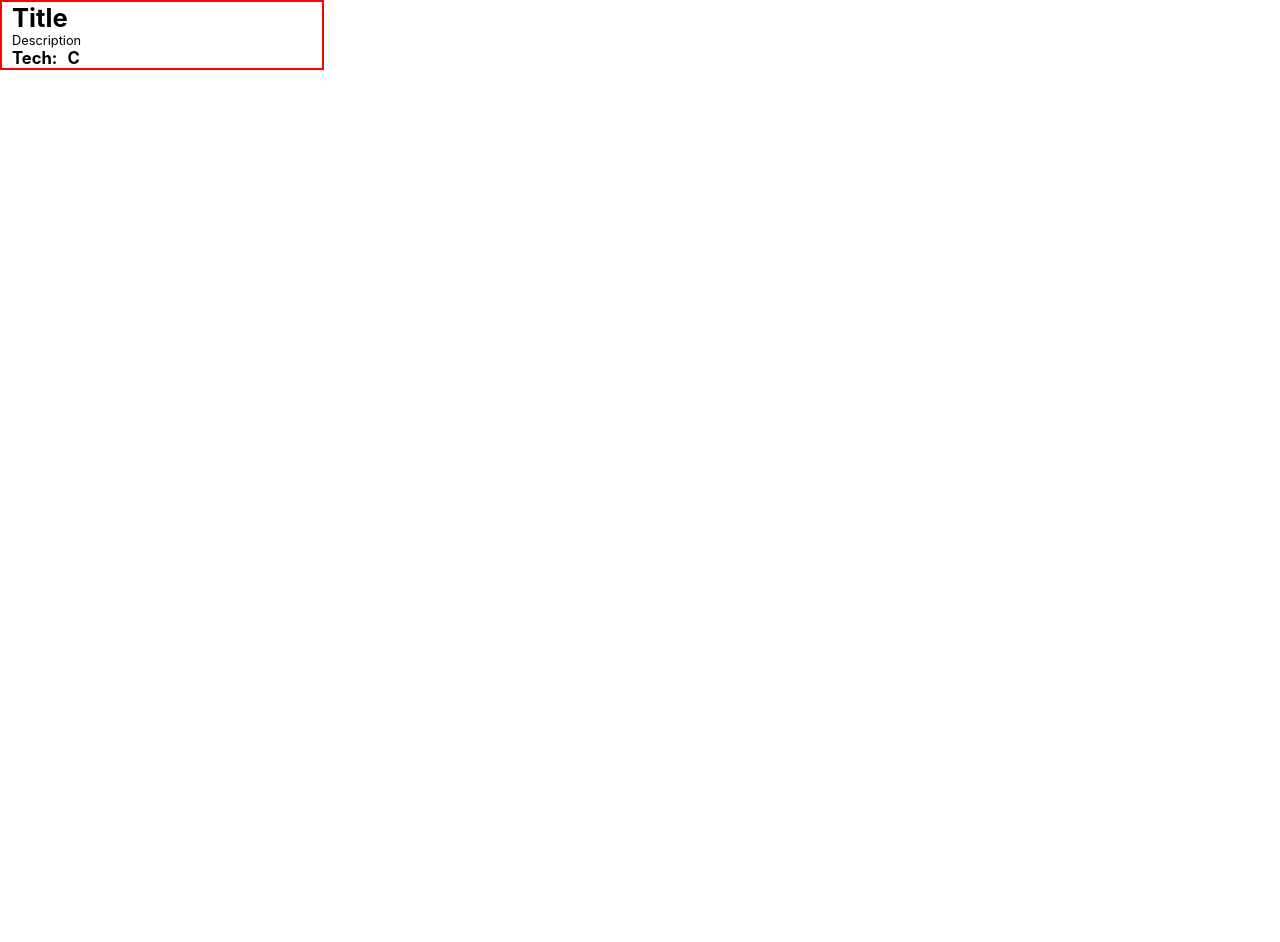
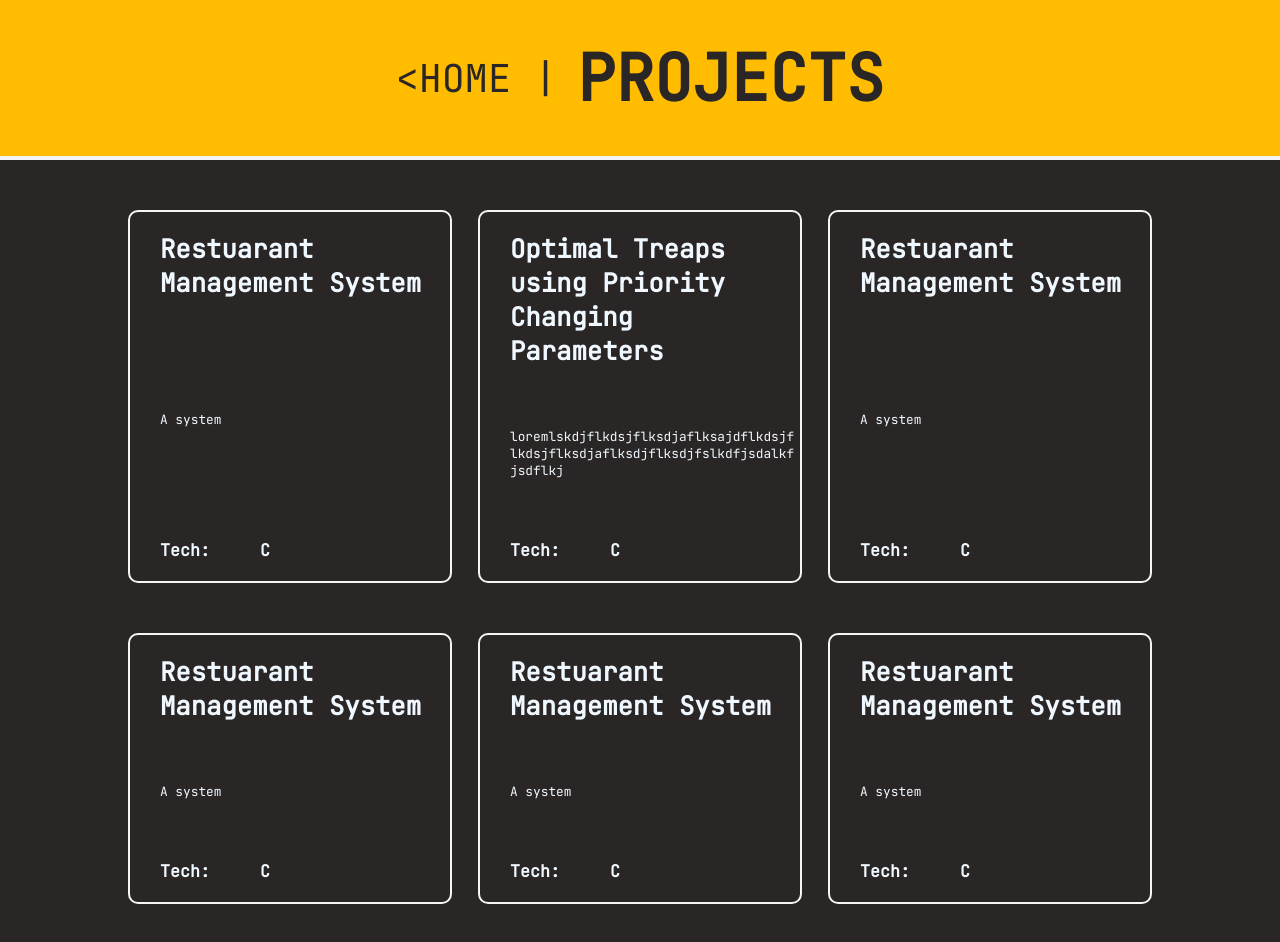
Before and after one commit to Umesh2202/Portfolio, a React (Create React App) app: page /projects in a window 1280 px wide. Shown: the top 942 px of the page. Before the commit the page ends 800 px from the top, so only its background shows below. Built offline with nearby package versions, Linux system fonts and the light colour scheme.

Commit message:
made projects page

```diff
--- a/package.json
+++ b/package.json
@@ -6,6 +6,9 @@
     "@testing-library/jest-dom": "^5.16.5",
     "@testing-library/react": "^13.4.0",
     "@testing-library/user-event": "^13.5.0",
+    "i": "^0.3.7",
+    "npm": "^9.1.1",
+    "or": "^0.2.0",
     "react": "^18.2.0",
     "react-dom": "^18.2.0",
     "react-router-dom": "^6.4.3",
--- a/src/App.js
+++ b/src/App.js
@@ -1,17 +1,17 @@
-// import logo from "./logo.svg";
 import "./App.css";
-// import Navbar from "./components/Navbar";
 import { BrowserRouter as Router, Routes, Route } from "react-router-dom";
 import Main from "./views/main";
 import Project from "./views/projects";
 
 function App() {
   return (
-    <div className="App">
-      <Routes>
-        <Route exact path="/" element={<Main />}></Route>
-        <Route path="/projects" element={<Project />}></Route>
-      </Routes>
+    <div>
+      <Router>
+        <Routes>
+          <Route exact path="/" element={<Main />} />
+          <Route exact path="/projects" element={<Project />} />
+        </Routes>
+      </Router>
     </div>
   );
 }
--- /dev/null
+++ b/src/components/header.css
@@ -0,0 +1,34 @@
+@import url("https://fonts.googleapis.com/css2?family=JetBrains+Mono:wght@400&display=swap");
+
+*{
+    margin: 0;
+    padding: 0;
+    font-family: "JetBrains Mono", monospace;
+}
+
+.header{
+    color:rgb(42, 38, 38);
+    height: clamp(3rem, 20vw, 10rem);
+    display:flex;
+    justify-content: center;
+}
+
+.header_inner{
+    width:100%;
+    border-bottom:4px solid whitesmoke;
+    display:flex;
+    justify-content: center;
+    align-items: center;
+}
+
+.header_title{
+    font-size: clamp(3rem, 5vw, 5rem);
+    margin-left:20px;
+    font-weight: bold;
+}
+
+.header_home{
+    font-size:clamp(2rem, 3vw, 3rem);
+    text-decoration: none;
+    color:rgb(42, 38, 38);
+}
--- /dev/null
+++ b/src/components/header.js
@@ -0,0 +1,18 @@
+import React from "react";
+import "./header.css";
+import { Link } from "react-router-dom";
+
+export default function header(props) {
+  return (
+    <div className="header" style={{ backgroundColor: "#ffbc00" }}>
+      <div className="header_inner">
+        <span>
+          <Link to="/" className="header_text header_home">
+            &#60;HOME |
+          </Link>
+        </span>
+        <span className="header_text header_title">{props.title}</span>
+      </div>
+    </div>
+  );
+}
--- a/src/components/navigation.css
+++ b/src/components/navigation.css
@@ -18,6 +18,8 @@
   display: flex;
   justify-content: center;
   align-items: center;
+  color:rgb(39, 37, 37);
+  text-decoration: none;
 }
 
 .middle {
--- a/src/components/navigation.js
+++ b/src/components/navigation.js
@@ -1,22 +1,35 @@
 import React from "react";
 import "./navigation.css";
-import { BrowserRouter as Link } from "react-router-dom";
+import { Link } from "react-router-dom";
 
 export default function navigation() {
   return (
     <div className="nav">
       <div className="side">
         <div className="less-than sign">&#60;</div>
-        <div className="title left">EDUCATION</div>
+        <div>
+          <Link to="/projects" className="title left">
+            EDUCATION
+          </Link>
+        </div>
       </div>
+
       <div className="middle">
-        {/* <Link to="/" className=""> */}
-        <div className="title top middle_o">PROJECTS</div>
-        {/* </Link> */}
-        <div className="title bottom middle_o">SKILLS</div>
+        <Link to="/projects" className="title top middle_o">
+          <div>PROJECTS</div>
+        </Link>
+
+        <Link to="/projects" className="title bottom middle_o">
+          <div>SKILLS</div>
+        </Link>
       </div>
+
       <div className="side">
-        <div className="title right">ABOUT</div>
+        <div>
+          <Link to="/projects" className="title right">
+            ABOUT
+          </Link>
+        </div>
         <div className=" greater-than sign">&#62;</div>
       </div>
     </div>
--- a/src/components/project.css
+++ b/src/components/project.css
@@ -1,14 +1,25 @@
 .container{
-    border:2px solid red;
+    border:2px solid whitesmoke;
     width:25vw;
+    height:auto;
     display:flex;
     align-items: flex-start;
+    justify-content: space-between;
     flex-direction: column;
+    color:aliceblue;
+    gap:20px;
+    border-radius: 10px;
+    margin-top:20px
 }
 
 .inner{
     margin-left:10px;
+    padding:20px;
+}
 
+.inner-desc{
+    width:90%;
+    word-wrap: break-word;
 }
 
 .tech{
@@ -27,3 +38,9 @@ h3{
 p{
     font-size:1vw;
 }
+
+@media only screen and (max-width: 1090px) {
+    .container{
+        width:80vw;
+    }
+}
--- a/src/components/project.js
+++ b/src/components/project.js
@@ -1,14 +1,21 @@
 import React from "react";
 import "./project.css";
 
-export default function project() {
+export default function project(props) {
+  let techs = "";
+  for (let i = 0; i < props.tech.length; i++) {
+    techs += props.tech[i];
+    techs += ", ";
+  }
+  techs = techs.slice(0, techs.length - 2);
+
   return (
-    <div class="container">
-      <h2 class="inner">Title</h2>
-      <p class="inner">Description</p>
-      <div class="tech">
-        <h3 class="inner">Tech: </h3>
-        <h3 class="inner">C</h3>
+    <div className="container">
+      <h2 className="inner">{props.title}</h2>
+      <p className="inner inner-desc">{props.desc}</p>
+      <div className="tech">
+        <h3 className="inner">Tech: </h3>
+        <h3 className="inner">{techs}</h3>
       </div>
     </div>
   );
--- a/src/index.js
+++ b/src/index.js
@@ -3,18 +3,11 @@ import ReactDOM from "react-dom/client";
 import "./index.css";
 import App from "./App";
 import reportWebVitals from "./reportWebVitals";
-import { BrowserRouter as Router, Routes, Route } from "react-router-dom";
-import Main from "./views/main";
-import Project from "./views/projects";
 
 const root = ReactDOM.createRoot(document.getElementById("root"));
 root.render(
   <React.StrictMode>
-    <Router>
-      <Routes>
-        <Route path="*" element={<App />}></Route>
-      </Routes>
-    </Router>
+    <App />
   </React.StrictMode>
 );
 
--- a/src/views/main.js
+++ b/src/views/main.js
@@ -9,11 +9,6 @@ export default function main() {
     <div className="all">
       <Home />
       <Acc />
-      {/* <span className="next">
-      <button className="btn" onClick={this.handleClick}>
-        \/
-      </button>
-    </span> */}
       <Nav />
     </div>
   );
--- /dev/null
+++ b/src/views/projects.css
@@ -0,0 +1,29 @@
+.projects{
+    background-color:rgb(42, 38, 38);
+    /* max-height:100vh; */
+}
+
+.projectItem{
+    background-color:rgb(42, 38, 38);
+    position:absolute;
+    width:100%;
+    height: auto;
+    display:grid;
+    justify-items: center;
+    align-content: center;
+    grid-template-columns: 25vw 25vw 25vw;
+    justify-content: center;
+    grid-gap:30px;
+    padding-top:30px;
+    padding-bottom:100px;
+}
+
+
+@media only screen and (max-width: 1090px) {
+    .projectItem{
+        display:flex;
+        flex-direction: column;
+        justify-content: center;
+        align-items: center;
+    }
+}
--- a/src/views/projects.js
+++ b/src/views/projects.js
@@ -1,10 +1,48 @@
 import React from "react";
 import Project from "../components/project";
+import Header from "../components/header";
+import "./projects.css";
 
 export default function projects() {
   return (
-    <div>
+    <div className="projects">
+      <Header title="PROJECTS" />
+      <div className="projectItem">
+        <Project
+          title="Restuarant Management System"
+          desc="A system"
+          tech={["C"]}
+        />
+        <Project
+          title="Optimal Treaps using Priority Changing Parameters"
+          desc="loremlskdjflkdsjflksdjaflksajdflkdsjflkdsjflksdjaflksdjflksdjfslkdfjsdalkfjsdflkj"
+          tech={["C"]}
+        />
+        <Project
+          title="Restuarant Management System"
+          desc="A system"
+          tech={["C"]}
+        />
+        <Project
+          title="Restuarant Management System"
+          desc="A system"
+          tech={["C"]}
+        />
+        <Project
+          title="Restuarant Management System"
+          desc="A system"
+          tech={["C"]}
+        />
+        <Project
+          title="Restuarant Management System"
+          desc="A system"
+          tech={["C"]}
+        />
+      </div>
+      {/* <Project />
       <Project />
+      <Project />
+      <Project /> */}
     </div>
   );
 }
```
Also changed, not shown: 1 other file (tests, documents, lock files or other folders).
